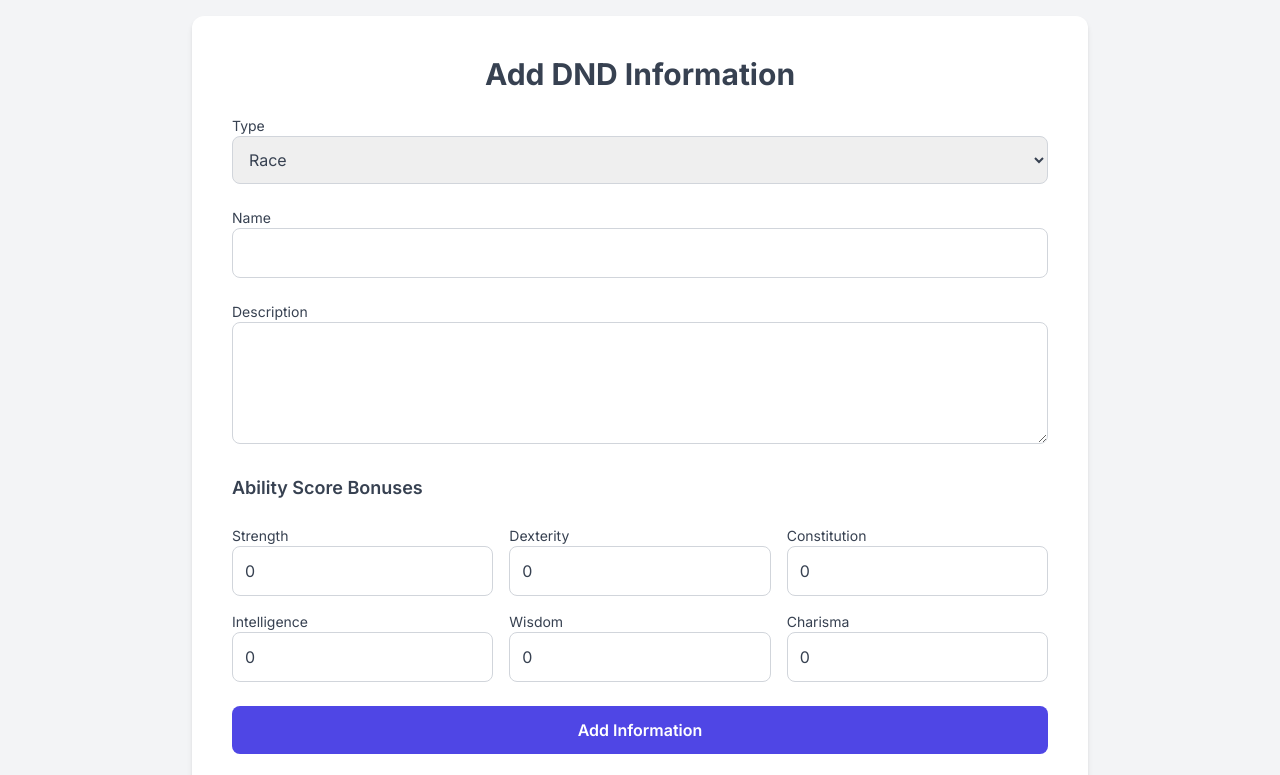
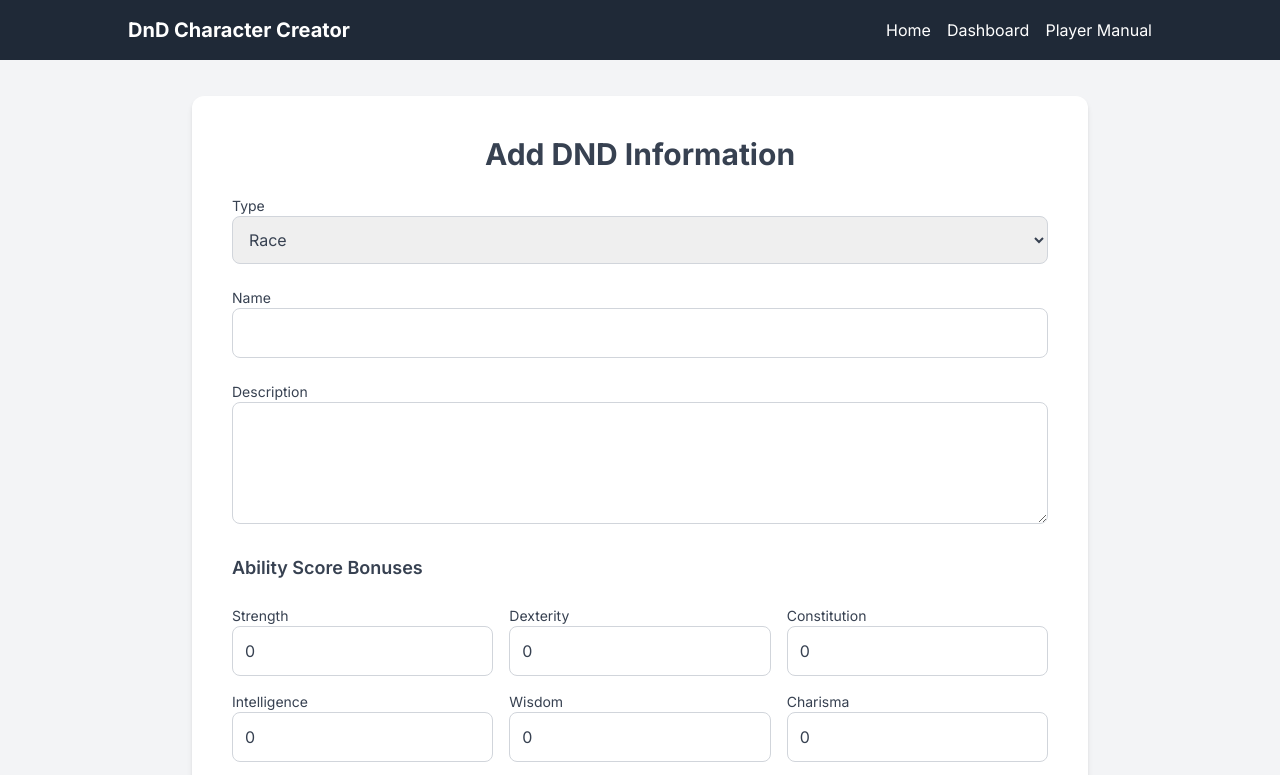
Before and after one commit to cipherers/DnD-Character-Creatior, a plain HTML site: page Front-end/add_dnd_info.html in a window 1280 px wide. Shown: the top 775 px of the page. Drawn offline with nearby package versions, Linux system fonts and the light colour scheme.

Commit message:
refactor: update page titles and enhance navigation in DnD character creator

```diff
--- a/Front-end/add_dnd_info.html
+++ b/Front-end/add_dnd_info.html
@@ -3,7 +3,7 @@
 <head>
     <meta charset="UTF-8">
     <meta name="viewport" content="width=device-width, initial-scale=1.0">
-    <title>Add DND Information</title>
+    <title>Add DND Info</title>
     <script src="https://cdn.tailwindcss.com"></script>
     <style>
         @import url('https://fonts.googleapis.com/css2?family=Inter:wght@400;600;700&display=swap');
@@ -57,7 +57,17 @@
     </style>
 </head>
 <body class="flex items-center justify-center min-h-screen p-4">
-    <div class="form-container p-8 md:p-10 w-full max-w-4xl">
+    <header class="absolute top-0 left-0 w-full bg-gray-800 text-white p-4">
+        <nav class="max-w-5xl mx-auto flex justify-between items-center">
+            <h1 class="text-xl font-bold">DnD Character Creator</h1>
+            <ul class="flex gap-4">
+                <li><a href="/index.html" class="hover:underline">Home</a></li>
+                <li><a href="/dashboard" class="hover:underline">Dashboard</a></li>
+                <li><a href="/gamer_manual.html" class="hover:underline">Player Manual</a></li>
+            </ul>
+        </nav>
+    </header>
+    <div class="form-container p-8 md:p-10 w-full max-w-4xl mt-20">
         <h1 class="text-3xl font-bold text-center mb-6">Add DND Information</h1>
         <form id="add-dnd-info-form" class="space-y-6">
             <div>
```
Also changed, not shown: Front-end/dashboard.html (+26 -16 lines), Front-end/gamer_manual.html (+2 -2 lines).
